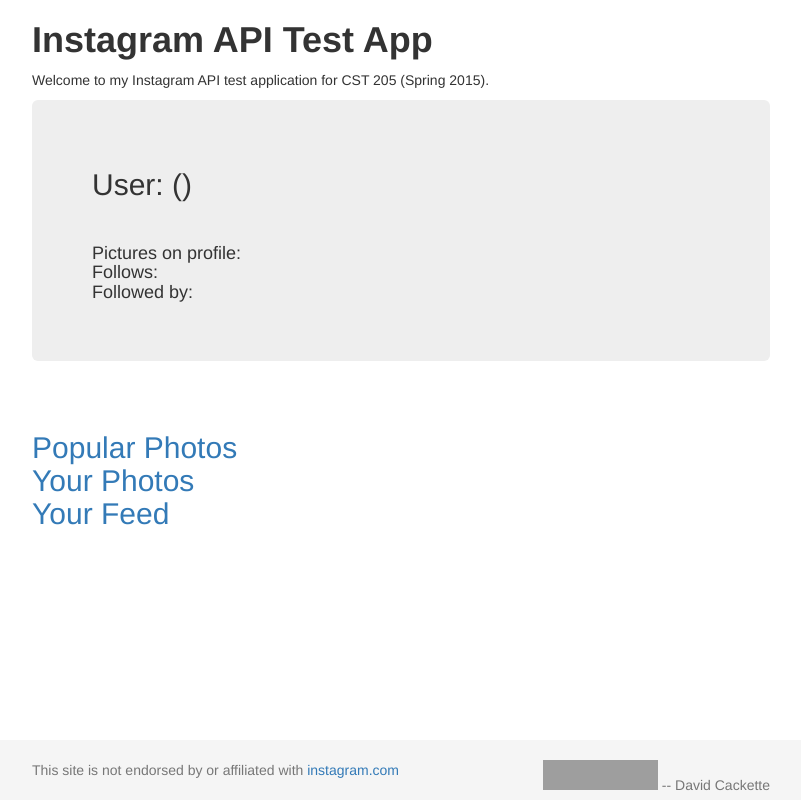
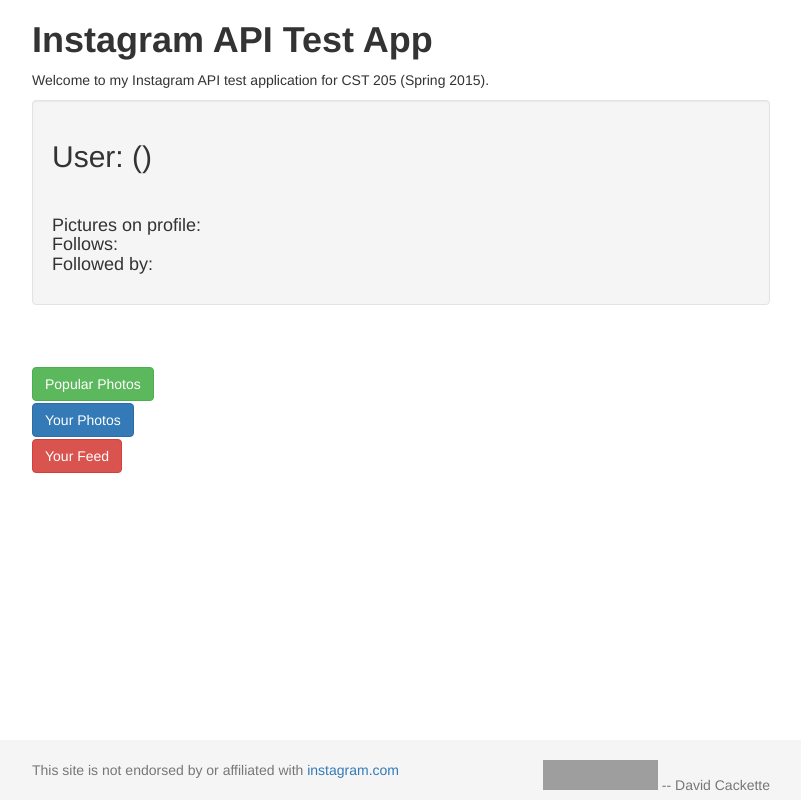
Before and after one commit to DavidCA916/CST-205-Project-2, a Flask app: template templates/home.html in a window 1280 px wide. Shown: the whole page, without its empty margins (239-1040 px from the left). Run offline with Flask 2, Linux system fonts and the light colour scheme; the template is opened without the code that fills it, so the values that code supplies are empty; some libraries are stand-ins or nearby versions; grey boxes are pictures that could not be loaded.

Commit message:
added buttons

```diff
--- a/templates/home.html
+++ b/templates/home.html
@@ -18,7 +18,7 @@
             <div class="container">
                <h1><strong>Instagram API Test App</strong></h1>
                <p>Welcome to my Instagram API test application for CST 205 (Spring 2015).</p>
-               <div class="jumbotron">
+               <div class="well">
                <h2>
                User: {{ media.username }} ({{ media.full_name }})<br/>
                <img src="{{ media.profile_picture }}" alt="{{ media.username }}">
@@ -31,9 +31,9 @@
                </div>
                <br/>
                <h2>
-               <a href="/popular">Popular Photos</a><br/>
-               <a href="/ownphotos">Your Photos</a><br/>
-               <a href="/feed">Your Feed</a>
+               <a class="btn btn-success" href="/popular">Popular Photos</a><br/>
+               <a class="btn btn-primary" href="/ownphotos">Your Photos</a><br/>
+               <a class="btn btn-danger" href="/feed">Your Feed</a>
                </h2>
             </div>
         </div>
```
